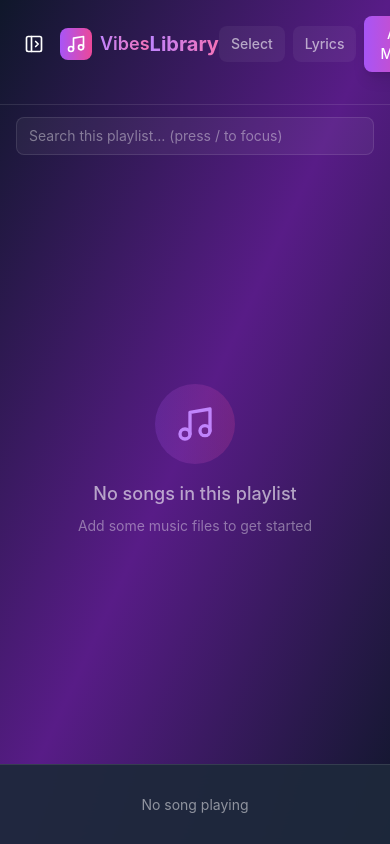
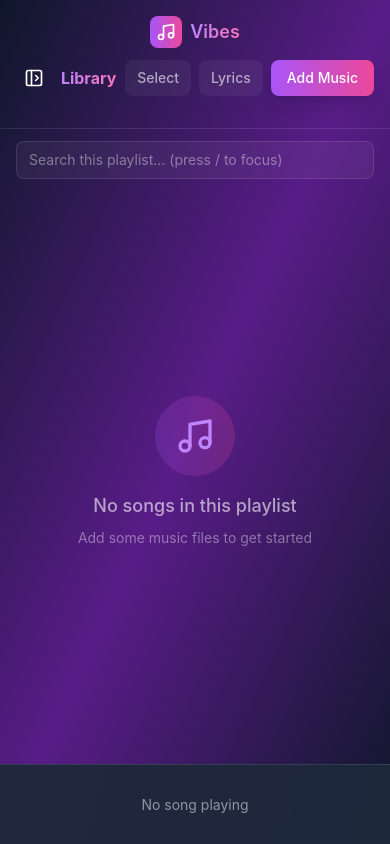
Before and after one commit to atakee72/vibes-music-player, a React (Vite) app: page / in a window 390 px wide. Built offline with nearby package versions, Linux system fonts and the light colour scheme.

Commit message:
ui: center Vibes logo above header when sidebar is collapsed

```diff
--- a/src/App.tsx
+++ b/src/App.tsx
@@ -782,9 +782,18 @@ export default function App() {
 
           <div className="flex-1 flex flex-col min-w-0">
             <header className="p-4 lg:p-6 border-b border-white/10">
+              {!sidebarOpen && (
+                <div className="flex items-center justify-center space-x-2 mb-3">
+                  <div className="w-8 h-8 bg-gradient-to-r from-purple-500 to-pink-500 rounded-lg flex items-center justify-center">
+                    <Music className="h-5 w-5 text-white" />
+                  </div>
+                  <h1 className="text-lg font-semibold bg-gradient-to-r from-purple-400 to-pink-400 bg-clip-text text-transparent">
+                    Vibes
+                  </h1>
+                </div>
+              )}
               <div className="flex items-center justify-between mb-4">
                 {!sidebarOpen && (
-                  <div className="flex items-center space-x-2">
                   <button
                     onClick={() => setSidebarOpen(true)}
                     className="p-2 hover:bg-white/10 rounded-lg transition-colors"
@@ -792,17 +801,12 @@ export default function App() {
                   >
                     <PanelLeftOpen className="h-5 w-5" />
                   </button>
-                    <div className="flex items-center space-x-2">
-                      <div className="w-8 h-8 bg-gradient-to-r from-purple-500 to-pink-500 rounded-lg flex items-center justify-center">
-                        <Music className="h-5 w-5 text-white" />
-                      </div>
-                      <h1 className="text-lg font-semibold bg-gradient-to-r from-purple-400 to-pink-400 bg-clip-text text-transparent">
-                        Vibes
-                      </h1>
-                    </div>
-                  </div>
                 )}
-                <h2 className="text-xl lg:text-2xl font-bold bg-gradient-to-r from-purple-400 to-pink-400 bg-clip-text text-transparent">
+                <h2
+                  className={`font-bold bg-gradient-to-r from-purple-400 to-pink-400 bg-clip-text text-transparent ${
+                    sidebarOpen ? 'text-xl lg:text-2xl' : 'text-base lg:text-lg'
+                  }`}
+                >
                   {activePlaylist?.name}
                   {searchQuery.trim() && activePlaylist && (
                     <span className="ml-2 text-sm font-normal text-white/50 bg-clip-border bg-none [-webkit-text-fill-color:initial]">
```
Lines whose indentation alone changed are shown as unchanged.
